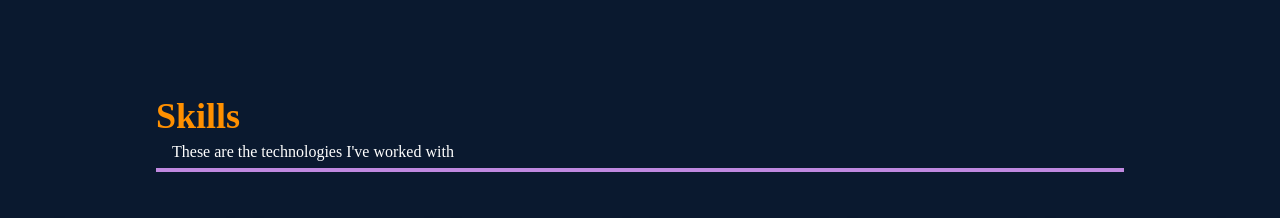
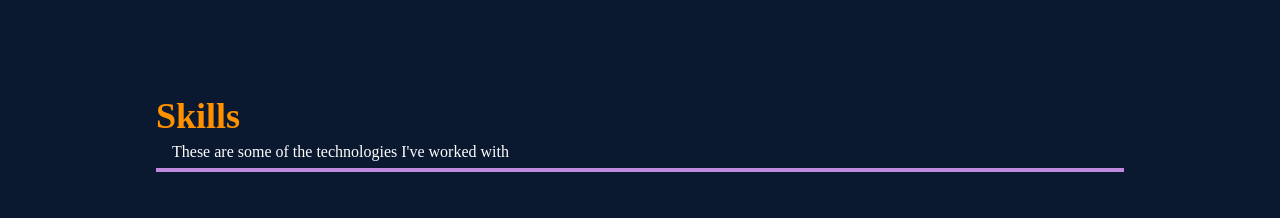
Before and after one commit to OleMartinKeis/OMK-Portfolio-2, a React (Vite) app: page / in a window 1280 px wide. Shown: the part 1520-1738 px from the top of the page. Built offline with nearby package versions, Linux system fonts and the light colour scheme; a web font is replaced by a local one.

Commit message:
Updated text

```diff
--- a/src/components/skills/index.jsx
+++ b/src/components/skills/index.jsx
@@ -14,7 +14,7 @@ function Skills() {
                     Skills
                 </h2>
                 <p className="border-b-4 border-pink px-4 py-1">
-                    These are the technologies I've worked with
+                    These are some of the technologies I've worked with
                 </p>
             </div>
             <div className="w-11/12 mx-auto grid grid-cols-2 sm:grid-cols-3 lg:grid-cols-6 gap-4 text-center py-8">
```
